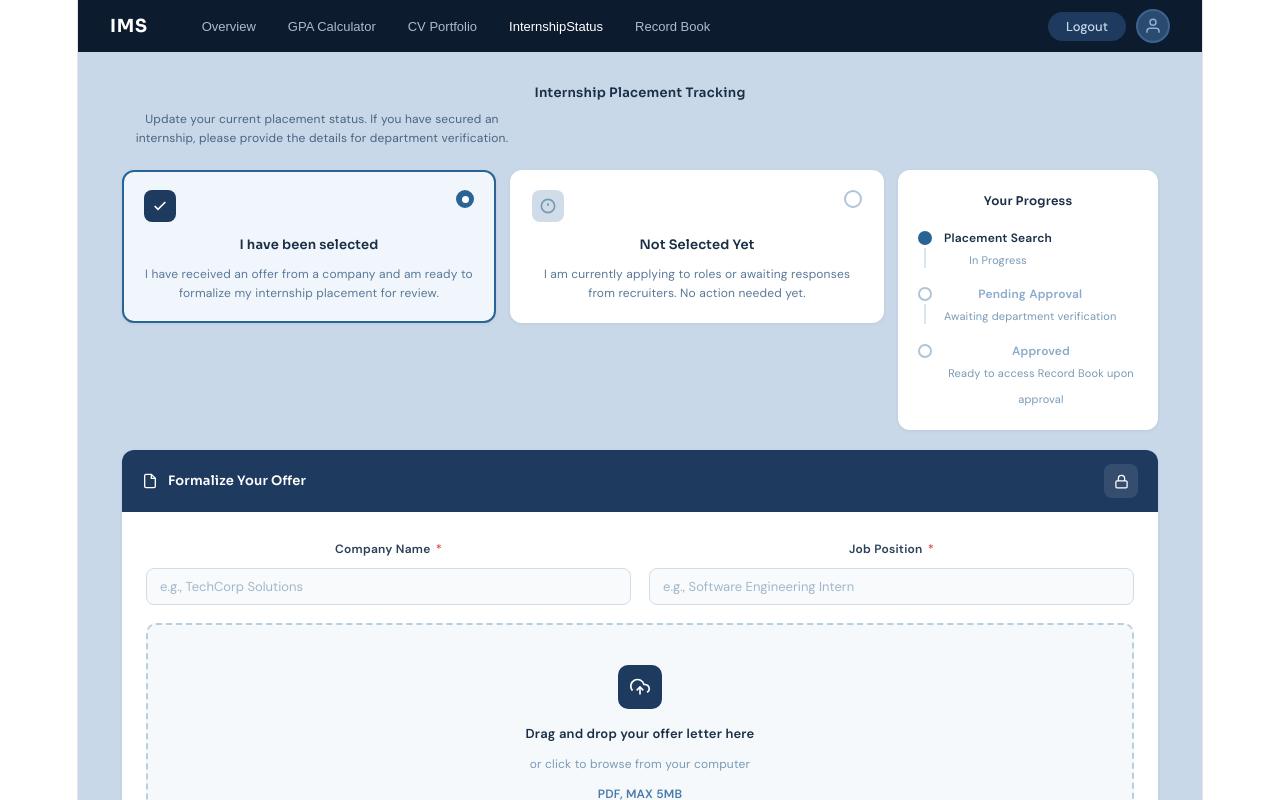
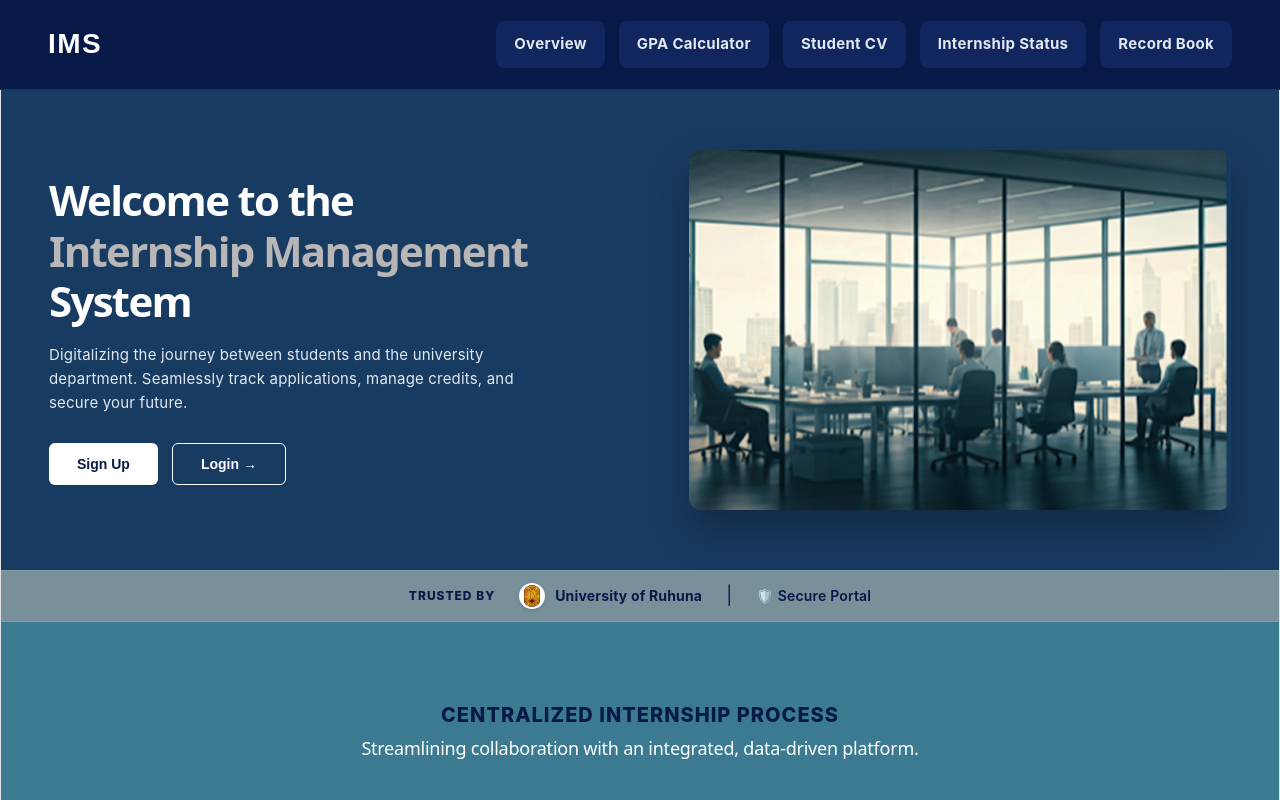
Before and after one commit to fayazafadzil/Internship-Management-System, a React (Vite) app: page / in a window 1280 px wide. Shown: the top 800 px of the page. Built offline with nearby package versions, Linux system fonts and the light colour scheme.

Commit message:
Update App.jsx

```diff
--- a/src/App.jsx
+++ b/src/App.jsx
@@ -1,6 +1,17 @@
-
-import IMSInternshipTracker from "./Internshipstatus";
-
+import { BrowserRouter as Router, Routes, Route } from "react-router-dom";
+import HomePage from "./HomePage";
+import SignUp from "./signup";
+import SignIn from "./Login";
+import Forgot from "./Forgot";
 export default function App() {
-  return <IMSInternshipTracker />;
+  return (
+    <Router>
+      <Routes>
+        <Route path="/" element={<HomePage />} />
+        <Route path="/signup" element={<SignUp />} />
+        <Route path="/login" element={<SignIn />} />
+        <Route path="/forgot" element={<Forgot />} />
+      </Routes>
+    </Router>
+  );
 }
```
